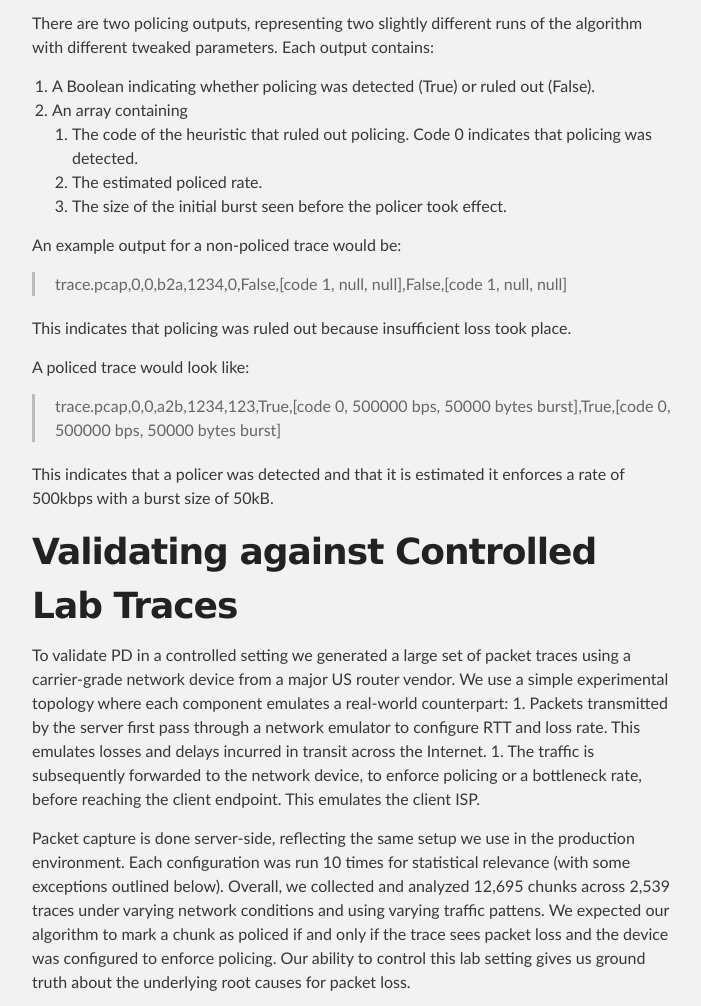
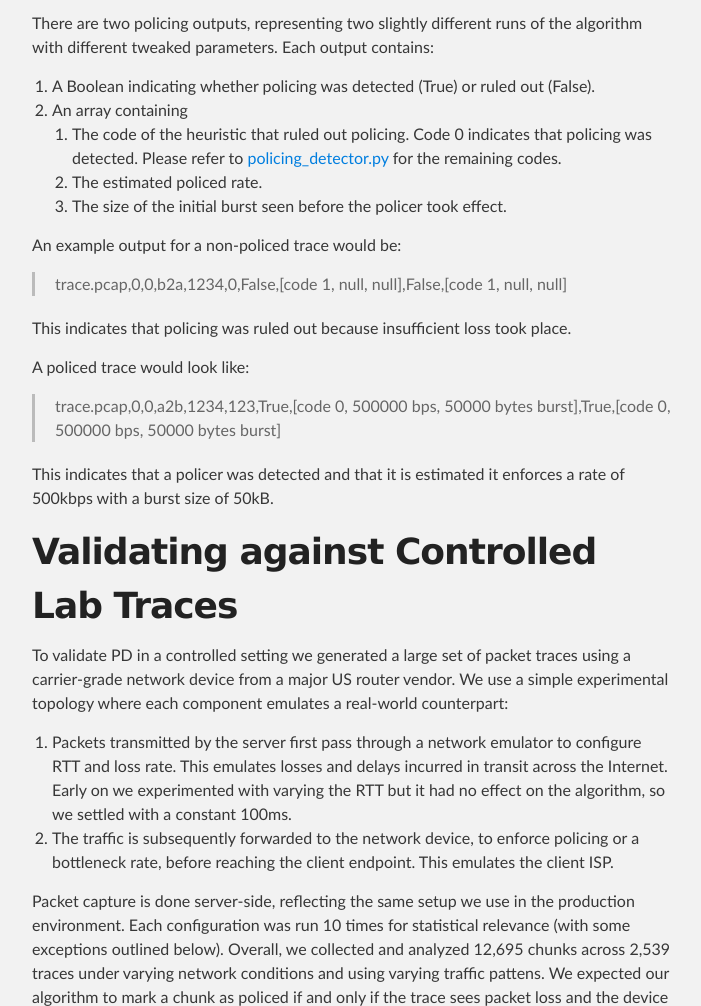
Before and after one commit to USC-NSL/policing-detection, a plain HTML site: page index.html in a window 1280 px wide. Shown: the part 1140-2146 px from the top of the page, without its empty margins (288-989 px from the left). Drawn offline with Linux system fonts and the light colour scheme.

Commit message:
Create gh-pages branch via GitHub

```diff
--- a/index.html
+++ b/index.html
@@ -70,7 +70,7 @@
 <li>An array containing
 
 <ol>
-<li>The code of the heuristic that ruled out policing. Code 0 indicates that policing was detected.</li>
+<li>The code of the heuristic that ruled out policing. Code 0 indicates that policing was detected. Please refer to <a href="https://github.com/USC-NSL/policing-detection/blob/master/policing_detector.py#L43">policing_detector.py</a> for the remaining codes.</li>
 <li>The estimated policed rate.</li>
 <li>The size of the initial burst seen before the policer took effect.</li>
 </ol>
@@ -96,9 +96,12 @@
 <h1>
 <a id="validating-against-controlled-lab-traces" class="anchor" href="#validating-against-controlled-lab-traces" aria-hidden="true"><span class="octicon octicon-link"></span></a>Validating against Controlled Lab Traces</h1>
 
-<p>To validate PD in a controlled setting we generated a large set of packet traces using a carrier-grade network device from a major US router vendor. We use a simple experimental topology where each component emulates a real-world counterpart:
-1. Packets transmitted by the server first pass through a network emulator to configure RTT and loss rate. This emulates losses and delays incurred in transit across the Internet.
-1. The traffic is subsequently forwarded to the network device, to enforce policing or a bottleneck rate, before reaching the client endpoint. This emulates the client ISP.</p>
+<p>To validate PD in a controlled setting we generated a large set of packet traces using a carrier-grade network device from a major US router vendor. We use a simple experimental topology where each component emulates a real-world counterpart:</p>
+
+<ol>
+<li>Packets transmitted by the server first pass through a network emulator to configure RTT and loss rate. This emulates losses and delays incurred in transit across the Internet. Early on we experimented with varying the RTT but it had no effect on the algorithm, so we settled with a constant 100ms.</li>
+<li>The traffic is subsequently forwarded to the network device, to enforce policing or a bottleneck rate, before reaching the client endpoint. This emulates the client ISP.</li>
+</ol>
 
 <p>Packet capture is done server-side, reflecting the same setup we use in the production environment. Each configuration was run 10 times for statistical relevance (with some exceptions outlined below). Overall, we collected and analyzed 12,695 chunks across 2,539 traces under varying network conditions and using varying traffic pattens. We expected our algorithm to mark a chunk as policed if and only if the trace sees packet loss and the device was configured to enforce policing. Our ability to control this lab setting gives us ground truth about the underlying root causes for packet loss.</p>
 
@@ -145,7 +148,8 @@
 <li>Andreas Terzis (Google)</li>
 <li>
 <a href="http://nsl.cs.usc.edu/%7Elpedrosa/">Luis Pedrosa</a> (USC)</li>
-<li>[Ethan Katz-Bassett])(<a href="http://www-bcf.usc.edu/%7Ekatzbass/">http://www-bcf.usc.edu/~katzbass/</a>) (USC)</li>
+<li>
+<a href="http://www-bcf.usc.edu/%7Ekatzbass/">Ethan Katz-Bassett</a> (USC)</li>
 <li>
 <a href="http://sruti.usc.edu/">Ramesh Govindan</a> (USC)</li>
 </ul>
```
Also changed, not shown: params.json (+1 -1 lines).
